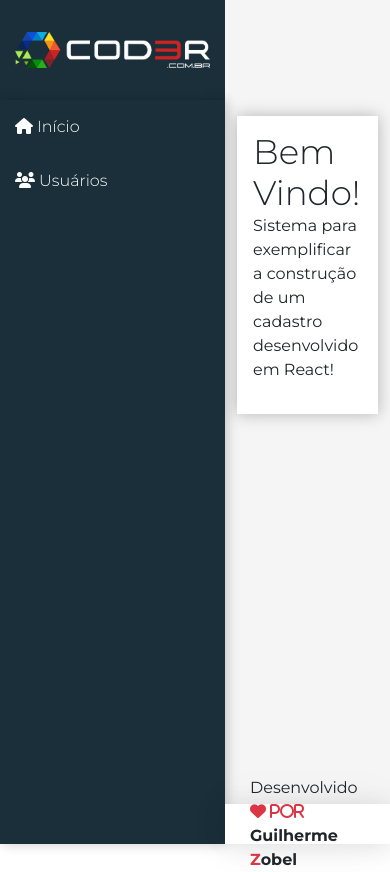
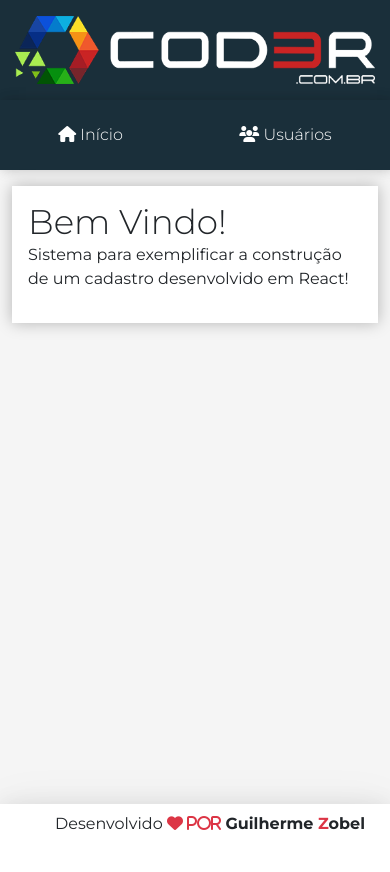
Before and after one commit to Guilherme-Zobel/projeto-cadastro-de-usuario, a React (Create React App) app in the folder frontend/: page / in a window 390 px wide. After the commit the page ends 844 px from the top, so only its background shows below. Built offline with nearby package versions, Linux system fonts and the light colour scheme.

Commit message:
aplicando responsividade

```diff
--- a/frontend/src/App.css
+++ b/frontend/src/App.css
@@ -3,6 +3,7 @@
 
   --logo-height: 100px;
   --header-height: 100px;
+  --menu-top-height: 70px;
   --aside-with: 225px;
   --footer-height: 40px;
 
@@ -54,3 +55,36 @@
 footer.footer {
   grid-area: footer;
 }
+
+@media(max-width: 768px) {
+  .app {
+    grid-template-rows:
+      var(--header-height)
+      var(--menu-top-height)
+      1fr
+      var(--footer-height);
+    grid-template-columns: var(--aside-with) 1fr;
+    grid-template-areas:
+      "logo header"
+      "menu menu"
+      "content content"
+      "footer footer";
+
+  }
+}
+
+@media(max-width: 576px) {
+  .app {
+    grid-template-rows:
+      var(--logo-height)
+      var(--menu-top-height)
+      1fr
+      var(--footer-height);
+    grid-template-columns: 1fr;
+    grid-template-areas:
+      "logo"
+      "menu"
+      "content"
+      "footer";
+  }
+}
--- a/frontend/src/components/template/Logo.css
+++ b/frontend/src/components/template/Logo.css
@@ -9,3 +9,9 @@
   padding: 0px 15px;
   width: 100%;
 }
+
+@media(max-width: 576px) {
+  aside.logo.img {
+    width: 350px;
+  }
+}
--- a/frontend/src/components/template/Menu.css
+++ b/frontend/src/components/template/Menu.css
@@ -16,3 +16,24 @@
 .menu a:hover {
   background: linear-gradient(135deg, #07a7e3 0%, #32dac3 100%)
 }
+
+@media(max-width: 768px) {
+  .menu {
+    display: flex;
+    justify-content: flex-start;
+    align-items: center;
+
+  }
+
+  .menu a {
+    display: inline;
+    padding: 10px;
+    margin: 0px;
+  }
+
+  .menu {
+    height: 100%;
+    justify-content: space-around;
+  }
+
+}
```
